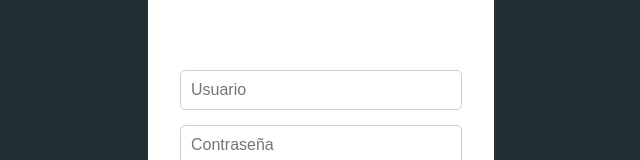
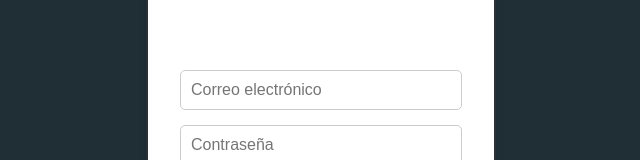
Before and after one commit to ramadearbol/Eduquest, a React (Vite) app in the folder frontend/: page / in a window 1280 px wide. Shown: the part 372-532 px from the top of the page, without its empty margins (319-959 px from the left). Built offline with nearby package versions, Linux system fonts and the light colour scheme.

Commit message:
Arreglos

```diff
--- a/frontend/src/components/Login.jsx
+++ b/frontend/src/components/Login.jsx
@@ -22,7 +22,7 @@
             <img src={logoEduQuest} alt="Logo EduQuest" className="logo-img" />
           </div>
           <div className="form-container">
-            <input type="text" placeholder="Usuario" className="input-field" />
+            <input type="text" placeholder="Correo electrónico" className="input-field" />
             <input type="password" placeholder="Contraseña" className="input-field" />
             <button className="login-btn" onClick={handleLogin}>Iniciar Sesión</button>
             <p className="nav-link" onClick={goToRegister}>¿No tienes cuenta? Regístrate</p>
```
